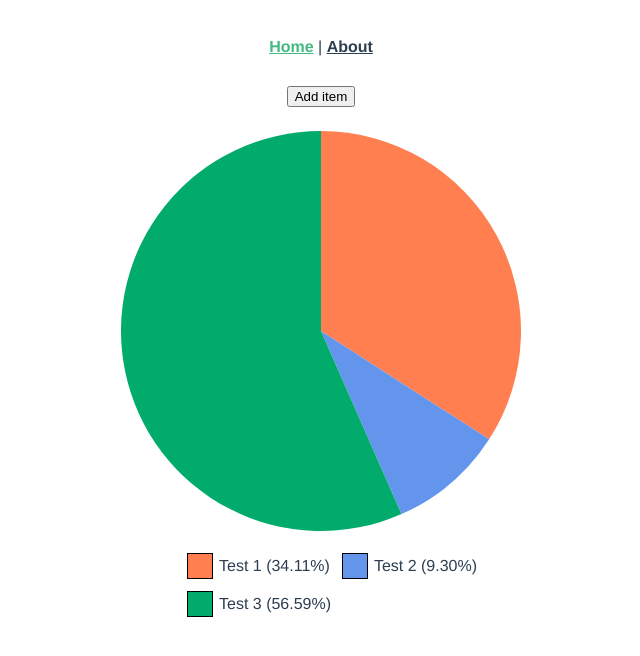
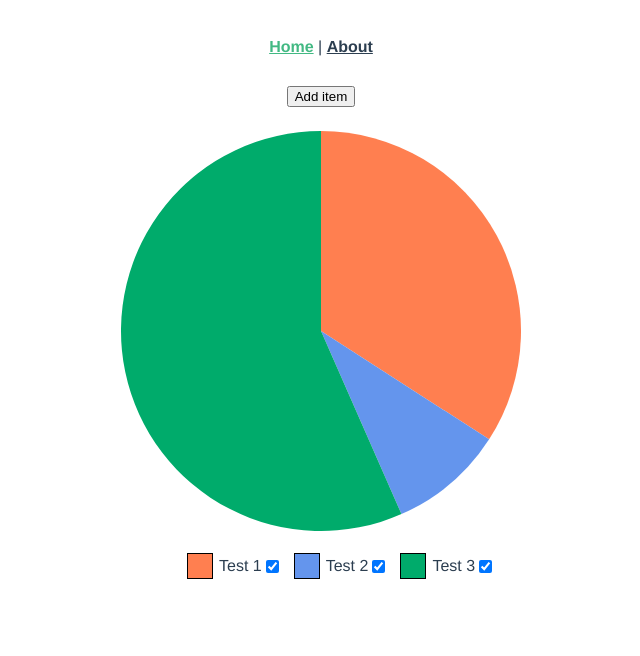
Before and after one commit to zenkers/vue-svg-pie-chart-poc, a Vue app: page / in a window 1280 px wide. Shown: the top 656 px of the page, without its empty margins (319-959 px from the left). Built offline with nearby package versions, Linux system fonts and the light colour scheme.

Commit message:
adds functioning checkbox to trigger re-render, but bit complex.

```diff
--- a/src/components/AppChartLegend.vue
+++ b/src/components/AppChartLegend.vue
@@ -9,7 +9,12 @@
         :style="{
           backgroundColor: slice.color,
         }"></div>
-      {{ slice.name }} ({{ (slice.percent * 100).toFixed(2) }}%)
+      {{ slice.name }}
+      <input
+        type="checkbox"
+        :id="`checkbox-${slice.id}`"
+        v-model="slice.checked"
+        @change="handleChange(slice)">
     </li>
   </ul>
 </template>
@@ -22,6 +27,11 @@ export default {
       type: Array,
       required: true,
       default: () => [],
+    },
+  },
+  methods: {
+    handleChange(slice) {
+      this.$emit('checkedEvent', slice);
     },
   },
 };
--- a/src/components/AppChartPie.vue
+++ b/src/components/AppChartPie.vue
@@ -4,14 +4,16 @@
       viewBox="-1 -1 2 2"
       class="chart-pie__chart">
       <path
-        v-for="slice in formattedSlices"
+        v-for="slice in renderedSlices"
         :key="slice.id"
         :fill="slice.color"
         :d="slice.d" />
     </svg>
 
     <div v-if="showLegend" class="chart-pie__legend">
-      <AppChartLegend :slices="formattedSlices" />
+      <AppChartLegend
+        :slices="sliceList"
+        @checkedEvent="handleCheckedEvent" />
     </div>
   </div>
 </template>
@@ -41,13 +43,23 @@ export default {
       default: () => [],
     },
   },
+  data() {
+    return {
+      sliceList: [],
+    };
+  },
+  watch: {
+    slices() {
+      this.sliceList = this.slices.map((slice) => ({ ...slice, checked: true }));
+    },
+  },
   computed: {
-    formattedSlices() {
+    renderedSlices() {
       let cumulativePercent = 0;
-      const sumCount = this.slices.reduce((sum, slice) => sum + slice.count, 0);
+      const sumCount = this.checkedSlices.reduce((sum, slice) => sum + slice.count, 0);
       const formatted = [];
 
-      this.slices.forEach((slice) => {
+      this.checkedSlices.forEach((slice) => {
         const [startX, startY] = this.getCoordinatesForPercent(cumulativePercent);
         const percent = slice.count / sumCount;
         const largeArcFlag = percent > 0.5 ? 1 : 0;
@@ -65,6 +77,13 @@ export default {
 
       return formatted;
     },
+    checkedSlices() {
+      return this.sliceList.filter((slice) => slice.checked);
+    },
+  },
+  created() {
+    // Set initial list, and attach checked
+    this.sliceList = this.slices.map((slice) => ({ ...slice, checked: true }));
   },
   methods: {
     formatDrawnPath(startX, startY, largeArcFlag, endX, endY) {
@@ -78,6 +97,10 @@ export default {
       const x = Math.cos(2 * Math.PI * percent);
       const y = Math.sin(2 * Math.PI * percent);
       return [x, y];
+    },
+    handleCheckedEvent(data) {
+      const index = this.sliceList.findIndex((item) => item.id === data.id);
+      if (index !== -1) this.sliceList[index] = data;
     },
   },
 };
```
